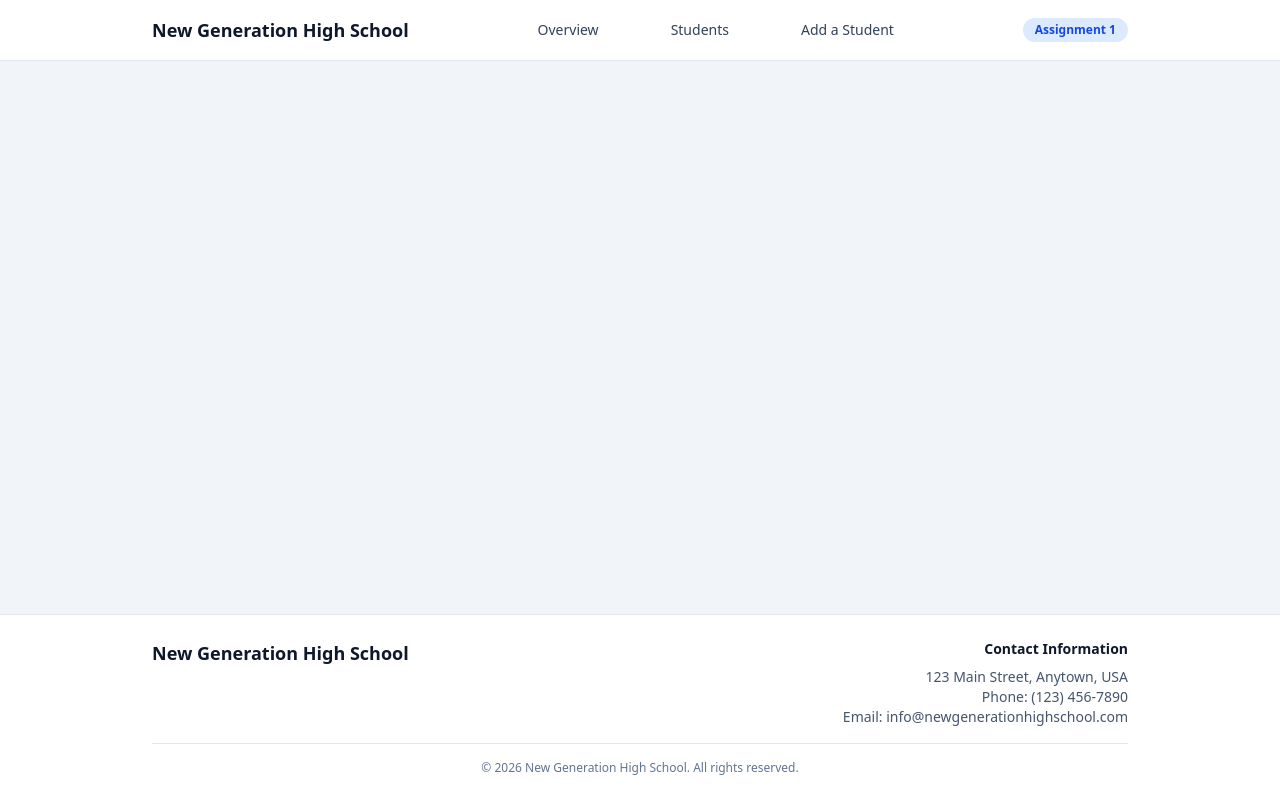
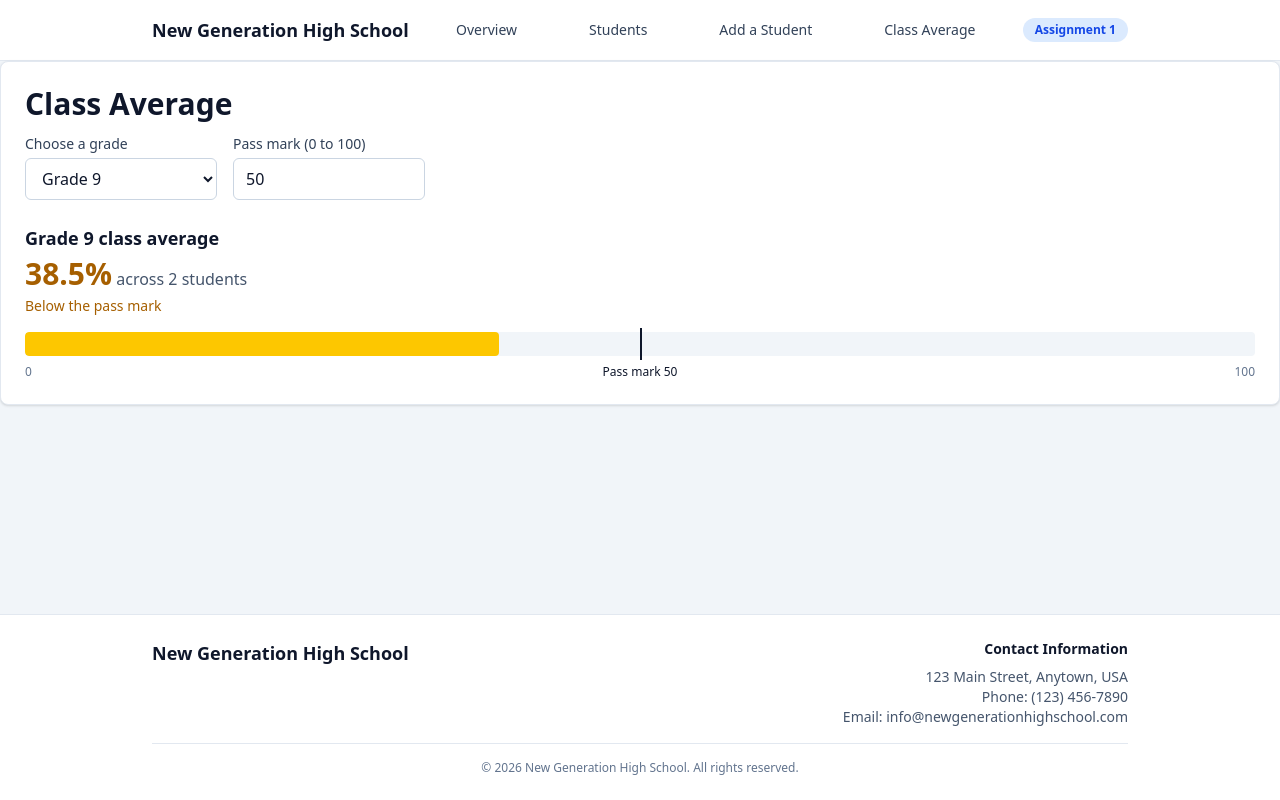
Before and after one commit to Ekutepev/exploring-front-end-development-components, a Next.js app: page / in a window 1280 px wide. Built offline with nearby package versions, Linux system fonts and the light colour scheme.

Commit message:
Added my class average "tab" to pages, so it can scroll down. Added it to the Navbar as well, + changed the student's ts, so i can reflect the 3 lines that could happen. Also added a pass mark to the grade in case the weight is 40 percent or 60 to pass the course... to see where the class sits.

```diff
--- a/app/page.tsx
+++ b/app/page.tsx
@@ -1,9 +1,13 @@
 import Image from "next/image";
+import GradeAverageChart from "@/components/GradeAverageChart";
+import { students } from "@/data/students";
 
 export default function Home() {
   return (
     <main>
-
+      <section id="class-average">
+        <GradeAverageChart students={students} />
+      </section>
     </main>
   );
 }
--- /dev/null
+++ b/components/GradeAverageChart.tsx
@@ -0,0 +1,191 @@
+/*
+ * File: components/GradeAverageChart.tsx
+ * Author: Harderick Dhillon
+ * Date: 2026-10-26
+ *
+ * Shows the class average for one grade at a time, measured against a pass
+ * mark that the person types in. Input: the full list of students, passed in
+ * as the `students` prop. Processing: the component keeps the selected grade
+ * and the pass mark text in state, then works out the average, student count
+ * and pass/fail status from them on every render. Output: a grade dropdown, a
+ * pass mark text field, the class average, and a bar that is green at or
+ * above the pass mark, yellow below it, and red when 25% or more below it.
+ */
+
+"use client";
+
+import { useState } from "react";
+import { Student } from "@/data/students";
+
+interface GradeAverageChartProps {
+  students: Student[];
+}
+
+const GRADES = [9, 10, 11, 12];
+const DEFAULT_PASS_MARK = 50;
+
+
+/*
+ * classAverage
+ * Works out the class average for one grade.
+ * Takes the full student list and a grade (9 to 12), keeps only the students
+ * in that grade, and returns the mean of their averages.
+ * Returns null when the grade has no students, so the page can show
+ * "No students" instead of dividing by zero and getting NaN.
+ */
+const classAverage = (students: Student[], grade: number): number | null => {
+  const inGrade = students.filter((student) => student.grade === grade);
+  if (inGrade.length === 0) return null;
+  const total = inGrade.reduce((sum, student) => sum + student.average, 0);
+  return total / inGrade.length;
+};
+
+
+/*
+ * parsePassMark
+ * Checks the text typed into the pass mark box.
+ * Returns the number if it is a valid mark from 0 to 100 (decimals allowed).
+ * Returns null if the box is empty, is not a number, or is out of range,
+ * which tells the component to show an error and use the default instead.
+ */
+const parsePassMark = (text: string): number | null => {
+  if (text.trim() === "") return null;
+  const value = Number(text);
+  if (!Number.isFinite(value) || value < 0 || value > 100) return null;
+  return value;
+};
+
+
+
+/*
+ * getStatus
+ * Decides how a class average compares with the pass mark.
+ * Returns the wording and the Tailwind colour classes to display:
+ *   - at or above the pass mark         -> green
+ *   - below it, down to half the mark   -> yellow
+ *   - below half the pass mark          -> red
+ * The words are returned along with the colours so the status is never
+ * shown by colour alone.
+ */
+const getStatus = (average: number, passMark: number) => {
+    if (average >= passMark) {
+    return { label: "At or above the pass mark", bar: "bg-green-600", text: "text-green-700" };
+  }
+  if (average >= passMark * 0.50) {
+    return { label: "Below the pass mark", bar: "bg-yellow-400", text: "text-yellow-700" };
+  }
+  return { label: "Well below the pass mark", bar: "bg-red-600", text: "text-red-700" };
+};
+
+
+const GradeAverageChart = ({ students }: GradeAverageChartProps) => {
+  const [selectedGrade, setSelectedGrade] = useState<number>(9);
+  const [passMarkText, setPassMarkText] = useState<string>(String(DEFAULT_PASS_MARK));
+  const typedPassMark = parsePassMark(passMarkText);
+  const passMark = typedPassMark ?? DEFAULT_PASS_MARK;
+  const average = classAverage(students, selectedGrade);
+  const count = students.filter((student) => student.grade === selectedGrade).length;
+  const status = average === null ? null : getStatus(average, passMark);
+
+  return (
+    <div>
+
+    <div className="rounded-lg border border-slate-200 bg-white p-4 shadow-sm sm:p-6">
+        <h2 className="text-3xl font-semibold text-slate-900 pb-3"> Class Average</h2>
+      <div className="flex flex-col gap-4 sm:flex-row">
+        <div className="sm:w-48">
+          <label htmlFor="grade-select" className="block text-sm font-medium text-slate-700">
+            Choose a grade
+          </label>
+          <select
+            id="grade-select"
+            value={selectedGrade}
+            onChange={(event) => setSelectedGrade(Number(event.target.value))}
+            className="mt-1 w-full rounded-md border border-slate-300 bg-white px-3 py-2 text-slate-900 focus:outline-none focus-visible:ring-2 focus-visible:ring-indigo-500"
+          >
+            {GRADES.map((grade) => (
+              <option key={grade} value={grade}>
+                Grade {grade}
+              </option>
+            ))}
+          </select>
+        </div>
+
+        <div className="sm:w-48">
+          <label htmlFor="pass-mark" className="block text-sm font-medium text-slate-700">
+            Pass mark (0 to 100)
+          </label>
+          <input
+            id="pass-mark"
+            type="text"
+            inputMode="decimal"
+            value={passMarkText}
+            onChange={(event) => setPassMarkText(event.target.value)}
+            aria-invalid={typedPassMark === null}
+            className={`mt-1 w-full rounded-md border bg-white px-3 py-2 text-slate-900 focus:outline-none focus-visible:ring-2 ${
+              typedPassMark === null
+                ? "border-red-500 focus-visible:ring-red-500"
+                : "border-slate-300 focus-visible:ring-indigo-500"
+            }`}
+          />
+        </div>
+      </div>
+
+      {typedPassMark === null && (
+        <p className="mt-2 text-sm text-red-700">
+          Enter a number from 0 to 100. Using {DEFAULT_PASS_MARK} until then.
+        </p>
+      )}
+
+      <div className="mt-6" aria-live="polite">
+        <h3 className="text-lg font-semibold text-slate-900">
+          Grade {selectedGrade} class average
+        </h3>
+        {average === null || status === null ? (
+          <p className="mt-1 text-slate-600">No students in grade {selectedGrade}.</p>
+        ) : (
+          <>
+            <p className="mt-1 text-slate-600">
+              <span className={`text-3xl font-bold ${status.text}`}>
+                {average.toFixed(1)}%
+              </span>{" "}
+              across {count} {count === 1 ? "student" : "students"}
+            </p>
+            <p className={`mt-1 text-sm font-medium ${status.text}`}>{status.label}</p>
+          </>
+        )}
+      </div>
+
+      <div className="mt-4">
+        <div className="relative">
+          <div className="h-6 w-full overflow-hidden rounded bg-slate-100">
+            <div
+              className={`h-full rounded transition-all duration-300 ${
+                status === null ? "bg-slate-300" : status.bar
+              }`}
+              style={{ width: `${average ?? 0}%` }}
+            />
+          </div>
+          <div
+            className="absolute -bottom-1 -top-1 w-0.5 bg-slate-900"
+            style={{ left: `${passMark}%` }}
+          />
+        </div>
+
+        <div className="relative mt-2 h-4 text-xs text-slate-500">
+          <span className="absolute left-0">0</span>
+          <span
+            className="absolute -translate-x-1/2 font-medium text-slate-900"
+            style={{ left: `${passMark}%` }}
+          >
+            Pass mark {passMark}
+          </span>
+          <span className="absolute right-0">100</span>
+        </div>
+      </div>
+    </div>
+    </div>
+  );
+};
+
+export default GradeAverageChart;
--- a/components/Navbar.tsx
+++ b/components/Navbar.tsx
@@ -35,6 +35,11 @@ const Navbar = () => {
                 Add a Student
               </a>
             </li>
+             <li>
+              <a href="#class-Average" className="text-slate-700 hover:text-slate-900 p-7">
+                Class Average
+              </a>
+            </li>
           </ul>
         </nav>
 
--- a/data/students.ts
+++ b/data/students.ts
@@ -1,12 +1,20 @@
 
 // id, first name, last name, grade (9-12), average (0-100)
-export const Student = [
-    {id: 1, firstName: 'Alex', lastName: 'Smith', grade: 9, average: 98},
-    {id: 2, firstName: 'Karen', lastName: 'Arnold', grade: 9, average: 57},
-    {id: 3, firstName: 'Amy', lastName: 'Henderson', grade: 10, average: 83},
-    {id: 4, firstName: 'Madeleine', lastName: 'Cornish', grade: 11, average: 72},
-    {id: 5, firstName: 'Adam', lastName: 'Mackenzie', grade: 10, average: 89},
-    {id: 6, firstName: 'James', lastName: 'Morgan', grade: 12, average: 65},
-    {id: 7, firstName: 'Michael', lastName: 'Paterson', grade: 12, average: 77},
-    {id: 8, firstName: 'Robert', lastName: 'Walker', grade: 11, average: 89},
+export interface Student {
+    id: number;
+    firstName: string;
+    lastName: string;
+    grade: number;
+    average: number;
+}
+
+export const students: Student[] = [
+    { id: 1, firstName: 'Alex', lastName: 'Smith', grade: 9, average: 20 },
+    { id: 2, firstName: 'Karen', lastName: 'Arnold', grade: 9, average: 57 },
+    { id: 3, firstName: 'Amy', lastName: 'Henderson', grade: 10, average: 20 },
+    { id: 4, firstName: 'Madeleine', lastName: 'Cornish', grade: 11, average: 72 },
+    { id: 5, firstName: 'Adam', lastName: 'Mackenzie', grade: 10, average: 11 },
+    { id: 6, firstName: 'James', lastName: 'Morgan', grade: 12, average: 80 },
+    { id: 7, firstName: 'Michael', lastName: 'Paterson', grade: 12, average: 97 },
+    { id: 8, firstName: 'Robert', lastName: 'Walker', grade: 11, average: 89 },
 ];
```
